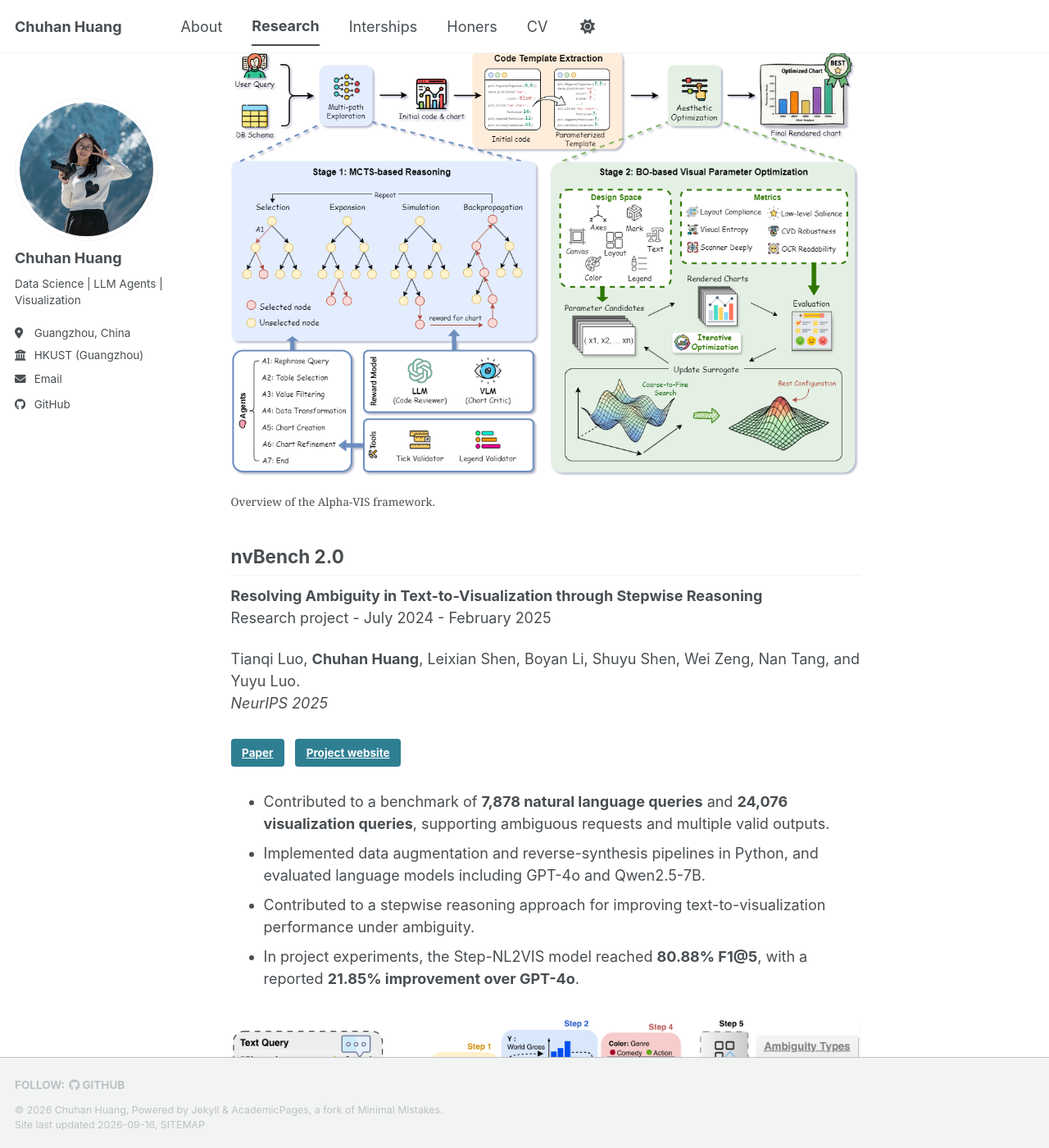
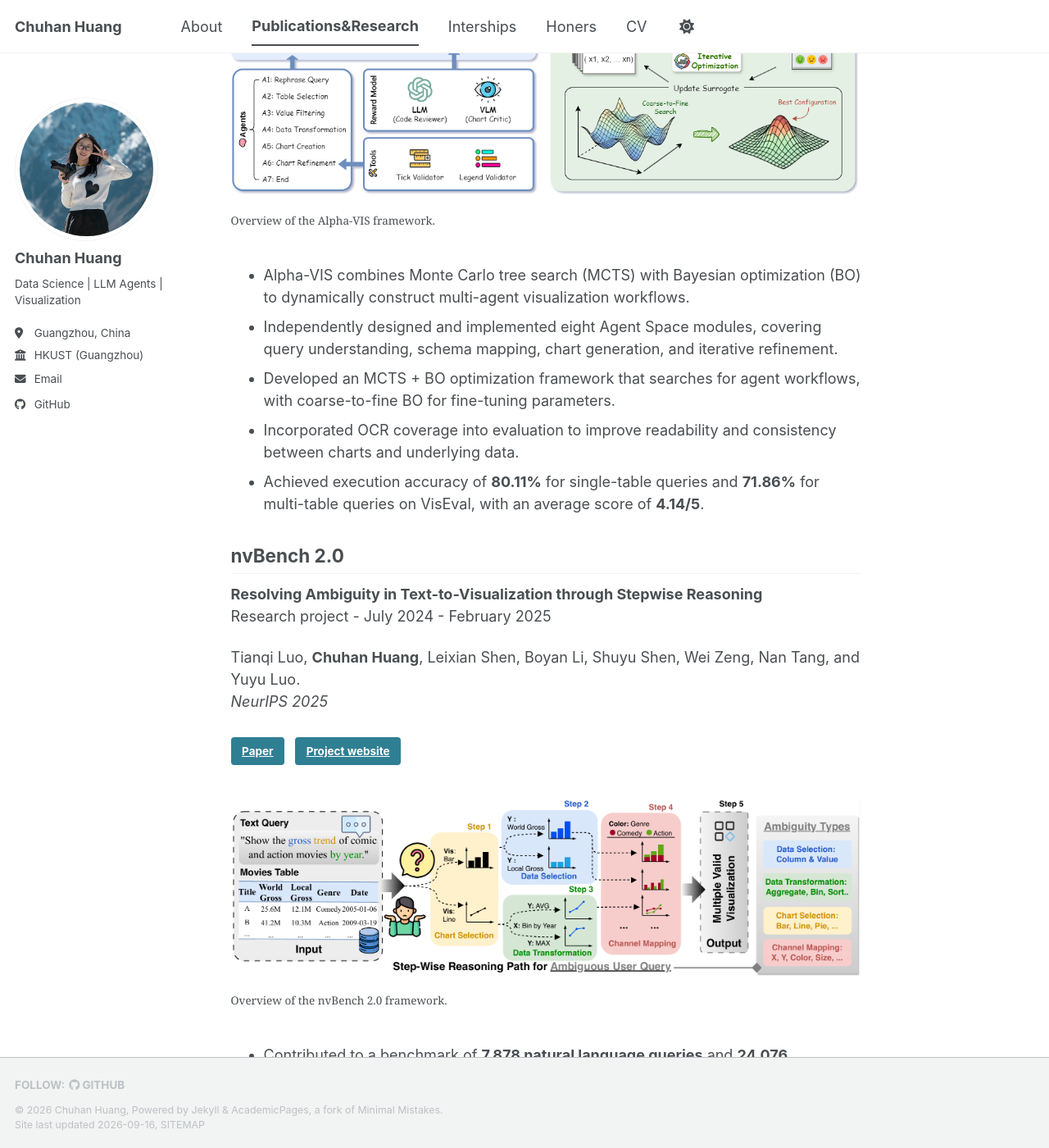
Before and after one commit to chuuBTS/chuuBTS.github.io, a Jekyll site: the page built from _pages/projects.md, in a window 1280 px wide and 1400 px high, scrolled down 627 px. Shown: the whole window at 82% size. Built offline with Jekyll 4.4.1, drawn with Linux system fonts in a browser that asks for light colours; a style sheet for code colours, icons or effects is not loaded; some of the changed text lies outside the part shown.

Commit message:
Rename research navigation and place project details below figures

```diff
--- a/_data/navigation.yml
+++ b/_data/navigation.yml
@@ -1,7 +1,7 @@
 main:
   - title: "About"
     url: /
-  - title: "Research"
+  - title: "Publications&Research"
     url: /projects/
   - title: "Interships"
     url: /experience/
--- a/_pages/projects.md
+++ b/_pages/projects.md
@@ -1,5 +1,5 @@
 ---
-title: "Research"
+title: "Publications&Research"
 permalink: /projects/
 author_profile: true
 redirect_from:
@@ -15,14 +15,13 @@ My work explores language-driven data analysis, visualization, and practical AI
 **Dynamic agent workflows for natural language to visualization**<br>
 Core contributor - Started March 2025
 
-Alpha-VIS combines Monte Carlo tree search (MCTS) with Bayesian optimization (BO) to dynamically construct multi-agent visualization workflows.
+{% include research-figure.html path="/images/research/alpha-vis-framework.png" alt="Alpha-VIS framework showing dynamic multi-agent visualization workflows" caption="Overview of the Alpha-VIS framework." %}
 
+- Alpha-VIS combines Monte Carlo tree search (MCTS) with Bayesian optimization (BO) to dynamically construct multi-agent visualization workflows.
 - Independently designed and implemented eight Agent Space modules, covering query understanding, schema mapping, chart generation, and iterative refinement.
 - Developed an MCTS + BO optimization framework that searches for agent workflows, with coarse-to-fine BO for fine-tuning parameters.
 - Incorporated OCR coverage into evaluation to improve readability and consistency between charts and underlying data.
 - Achieved execution accuracy of **80.11%** for single-table queries and **71.86%** for multi-table queries on VisEval, with an average score of **4.14/5**.
-
-{% include research-figure.html path="/images/research/alpha-vis-framework.png" alt="Alpha-VIS framework showing dynamic multi-agent visualization workflows" caption="Overview of the Alpha-VIS framework." %}
 
 ## nvBench 2.0
 {: #nvbench}
@@ -35,9 +34,9 @@ Tianqi Luo, **Chuhan Huang**, Leixian Shen, Boyan Li, Shuyu Shen, Wei Zeng, Nan
 
 [Paper](https://arxiv.org/abs/2503.12880){: .btn .btn--primary} [Project website](https://nvbench2.github.io/){: .btn}
 
+{% include research-figure.html path="/images/research/nvbench2-framework.png" alt="nvBench 2.0 framework for ambiguous text-to-visualization queries" caption="Overview of the nvBench 2.0 framework." %}
+
 - Contributed to a benchmark of **7,878 natural language queries** and **24,076 visualization queries**, supporting ambiguous requests and multiple valid outputs.
 - Implemented data augmentation and reverse-synthesis pipelines in Python, and evaluated language models including GPT-4o and Qwen2.5-7B.
 - Contributed to a stepwise reasoning approach for improving text-to-visualization performance under ambiguity.
 - In project experiments, the Step-NL2VIS model reached **80.88% F1@5**, with a reported **21.85% improvement over GPT-4o**.
-
-{% include research-figure.html path="/images/research/nvbench2-framework.png" alt="nvBench 2.0 framework for ambiguous text-to-visualization queries" caption="Overview of the nvBench 2.0 framework." %}
```
Also changed, not shown: _pages/sitemap.md (+1 -1 lines).
